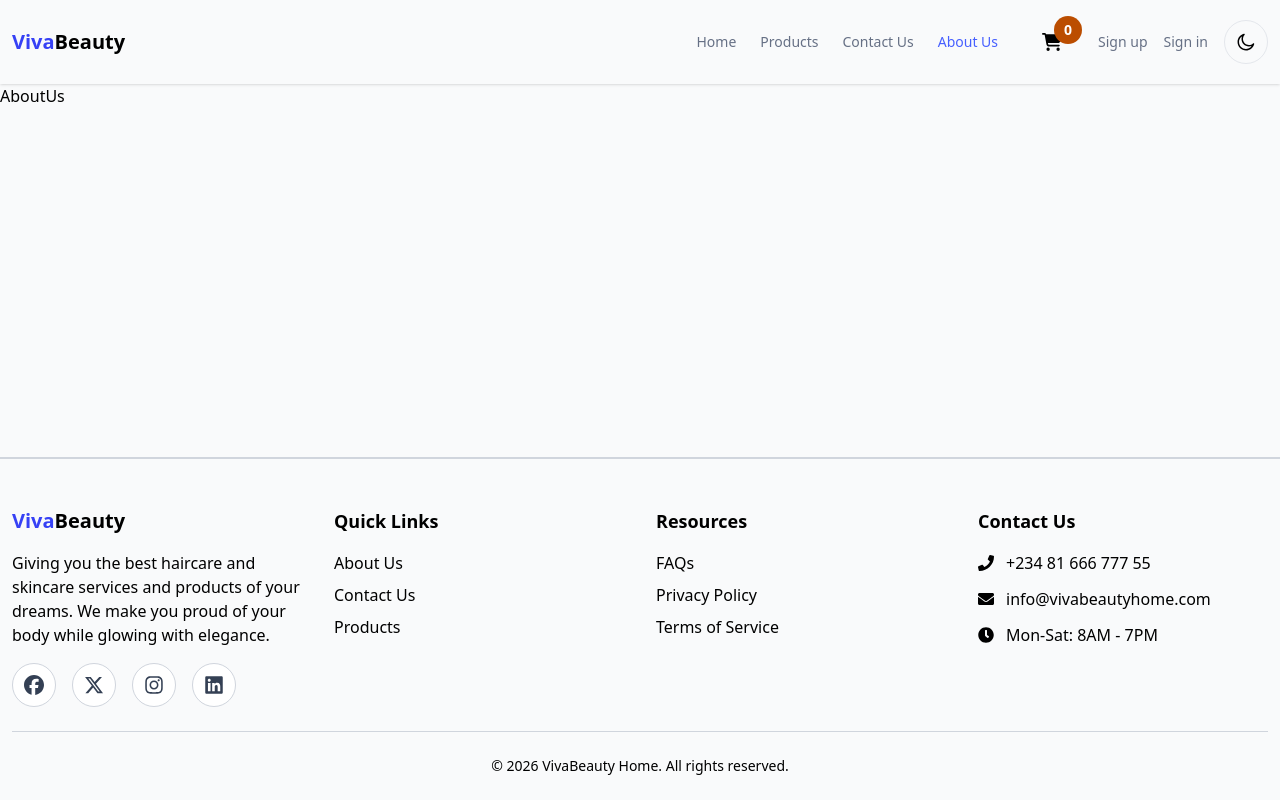
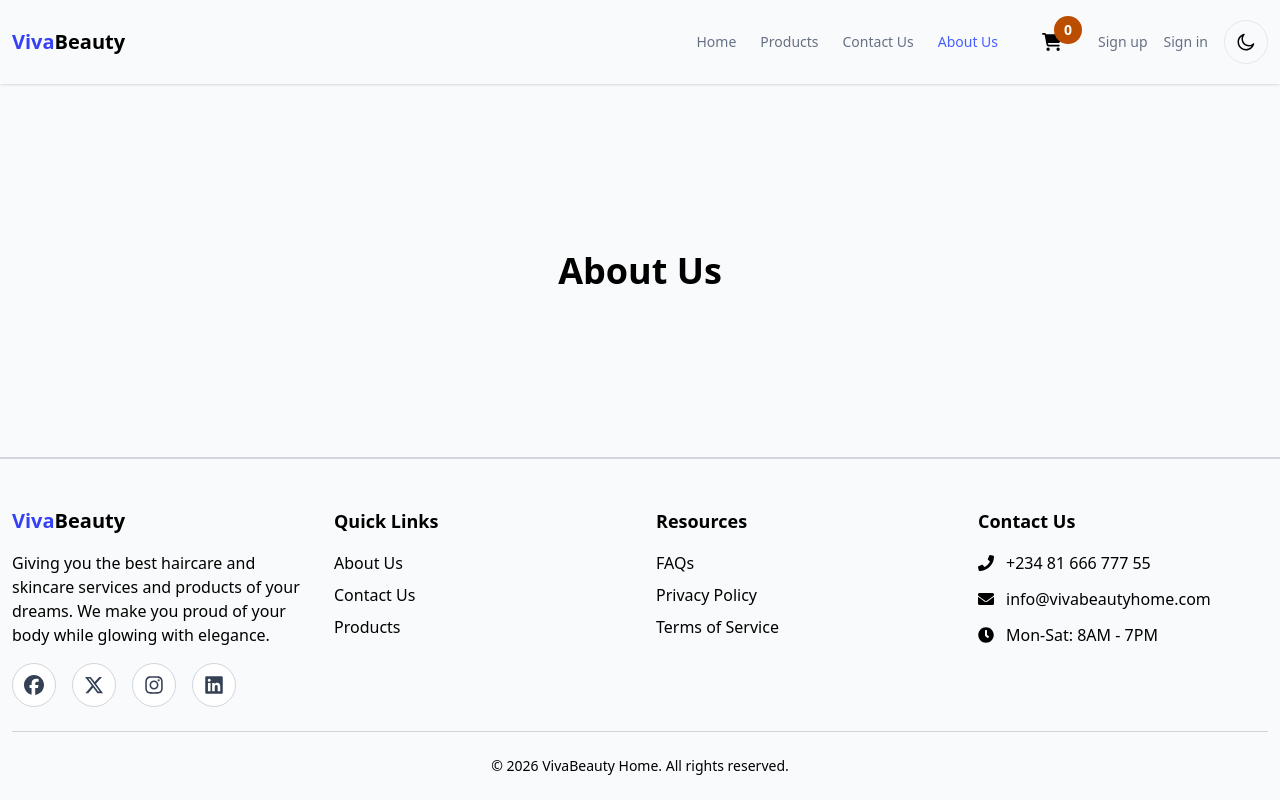
Before and after one commit to Judechuks/vivabeautyhome, a React (Vite) app in the folder frontend/: page /about-us in a window 1280 px wide. Built offline with nearby package versions, Linux system fonts and the light colour scheme.

Commit message:
placeholder for pages

```diff
--- a/frontend/src/pages/landingPage/AboutUs.jsx
+++ b/frontend/src/pages/landingPage/AboutUs.jsx
@@ -1,7 +1,11 @@
 import React from "react";
 
 const AboutUs = () => {
-  return <div>AboutUs</div>;
+  return (
+    <section className="grid place-items-center text-4xl font-bold h-full">
+      About Us
+    </section>
+  );
 };
 
 export default AboutUs;
--- a/frontend/src/pages/landingPage/ContactUs.jsx
+++ b/frontend/src/pages/landingPage/ContactUs.jsx
@@ -1,7 +1,11 @@
 import React from "react";
 
 const ContactUs = () => {
-  return <div>ContactUs</div>;
+  return (
+    <section className="grid place-items-center text-4xl font-bold h-full">
+      Contact Us
+    </section>
+  );
 };
 
 export default ContactUs;
--- a/frontend/src/pages/landingPage/Home.jsx
+++ b/frontend/src/pages/landingPage/Home.jsx
@@ -1,5 +1,9 @@
 const Home = () => {
-  return <section className="">Home</section>;
+  return (
+    <section className="grid place-items-center text-4xl font-bold h-full">
+      Home
+    </section>
+  );
 };
 
 export default Home;
--- a/frontend/src/pages/landingPage/Products.jsx
+++ b/frontend/src/pages/landingPage/Products.jsx
@@ -1,7 +1,11 @@
 import React from "react";
 
 const Products = () => {
-  return <div>Products</div>;
+  return (
+    <section className="grid place-items-center text-4xl font-bold h-full">
+      Products
+    </section>
+  );
 };
 
 export default Products;
```
